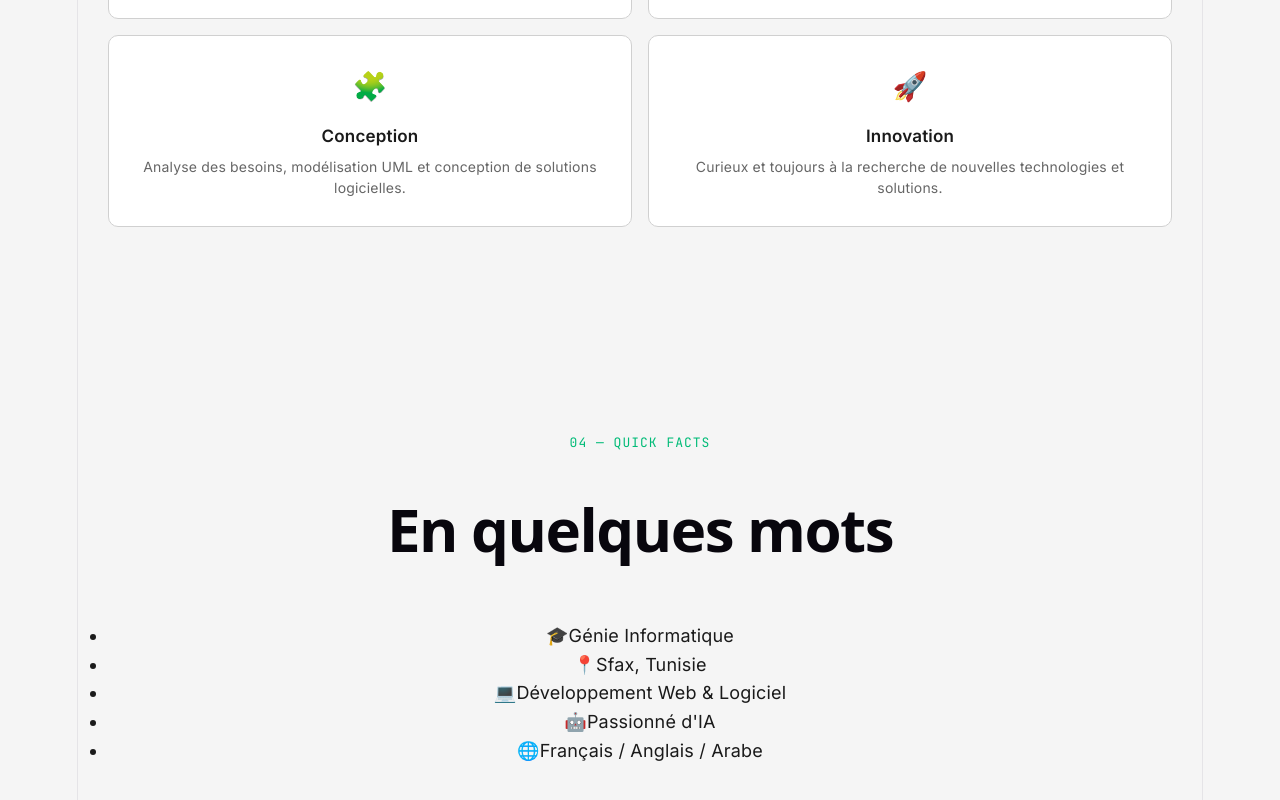
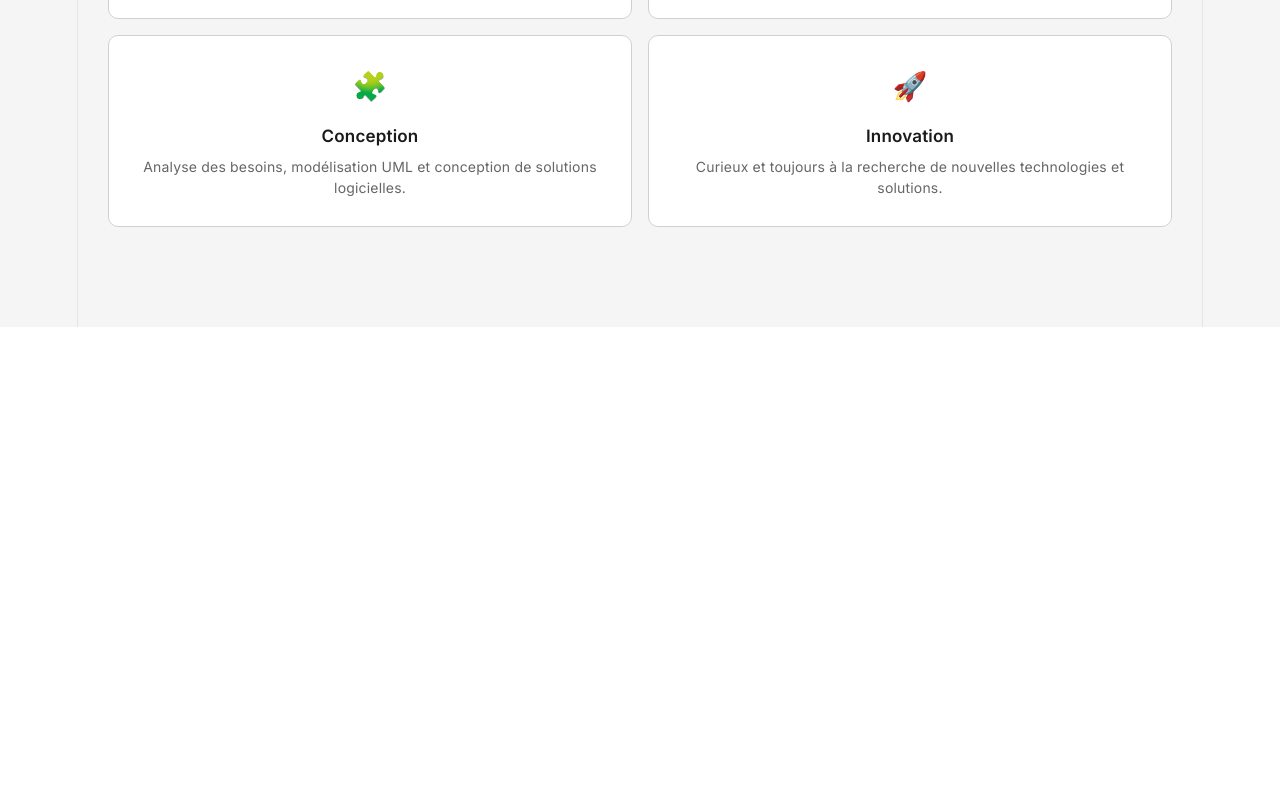
Before and after one commit to ala02354/ala-portfolio, a React (Vite) app: page /about in a window 1280 px wide. Shown: the part 2156-2956 px from the top of the page. After the commit the page ends 2483 px from the top, so only its background shows below. Built offline with nearby package versions, Linux system fonts and the light colour scheme.

Commit message:
Update application

```diff
--- a/src/pages/About.jsx
+++ b/src/pages/About.jsx
@@ -47,13 +47,7 @@ function About() {
     },
   ];
 
-  const quickFacts = [
-    { icon: "🎓", label: "Génie Informatique" },
-    { icon: "📍", label: "Sfax, Tunisie" },
-    { icon: "💻", label: "Développement Web & Logiciel" },
-    { icon: "🤖", label: "Passionné d'IA" },
-    { icon: "🌐", label: "Français / Anglais / Arabe" },
-  ];
+
 
   return (
     <main className="page">
@@ -205,22 +199,7 @@ function About() {
 
       </section>
 
-      {/* QUICK FACTS */}
-      <section className="section">
-        <div className="section-header">
-          <p className="section-tag">04 — QUICK FACTS</p>
-          <h1>En quelques mots</h1>
-        </div>
 
-        <ul className="quick-facts">
-          {quickFacts.map((fact) => (
-            <li key={fact.label}>
-              <span className="fact-icon">{fact.icon}</span>
-              <span className="fact-label">{fact.label}</span>
-            </li>
-          ))}
-        </ul>
-      </section>
 
     </main>
   );
--- a/src/pages/Projects.jsx
+++ b/src/pages/Projects.jsx
@@ -15,24 +15,10 @@ const projects = [
       "https://drive.google.com/file/d/1gvjf4Fbqtug1Id5Kw4RjdLnuNVOwY1Ej/view?usp=sharing",
   },
 
-  {
-    number: "02",
-    title: "Application Web pour Vêtements",
 
-    type: "Mini-projet académique",
-
-    description:
-      "Application web de gestion de vêtements permettant l'ajout, la modification, la suppression et la recherche de produits, avec gestion des stocks et des catégories.",
-
-    technologies:
-      "HTML5·CSS3· JavaScript · MySQL",
-
-    link:
-      "https://drive.google.com/file/d/1zCEFwCzT-69Jf03VAooOPYSYCPwMreh5/view?usp=sharing",
-  },
 
  {
-  number: "03",
+  number: "02",
   title: "Sfax United — Affiches & Design",
 
   type: "Projet graphique / Club sportif",
```
Also changed, not shown: 1 other file (tests, documents, lock files or other folders).
